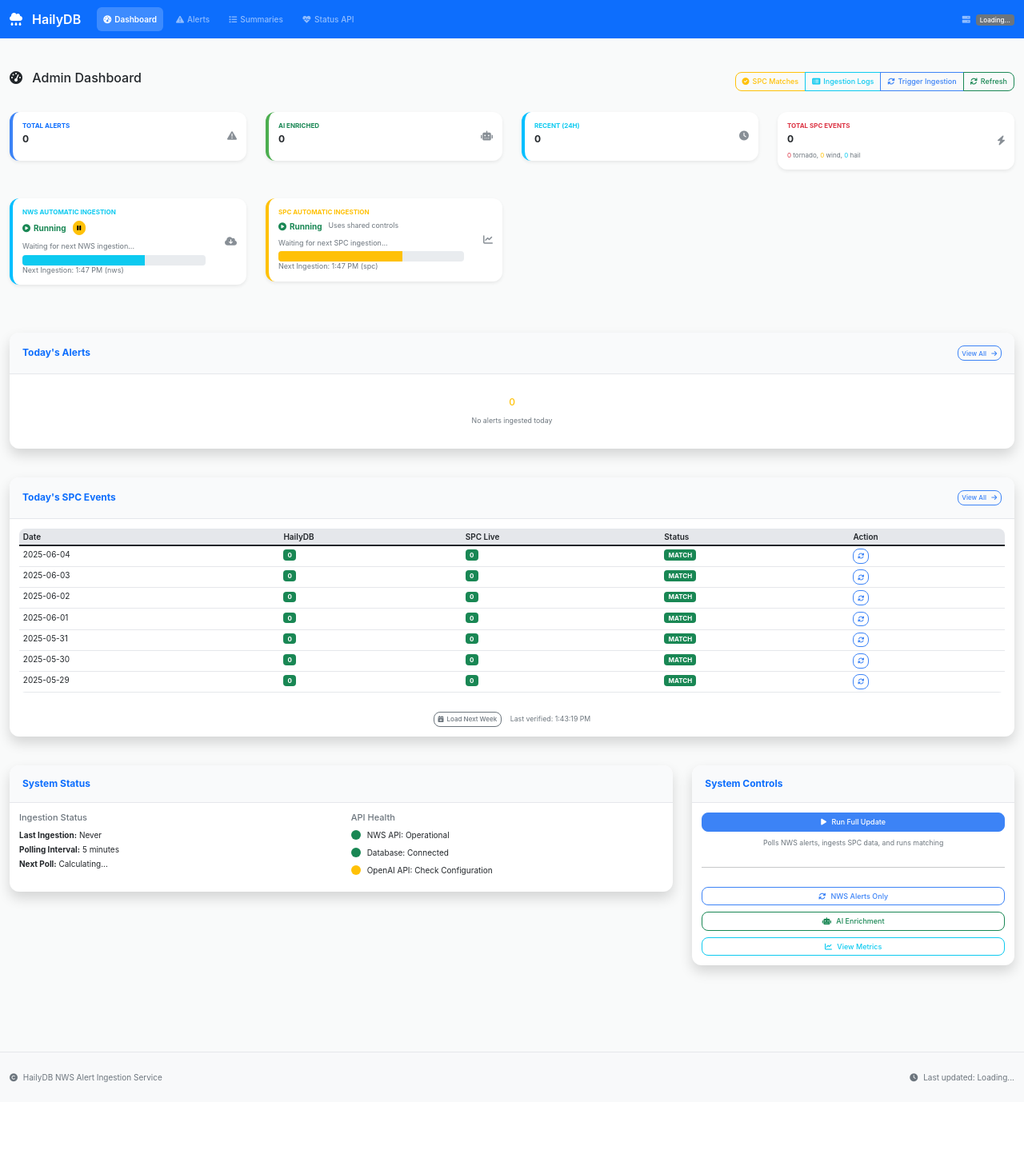
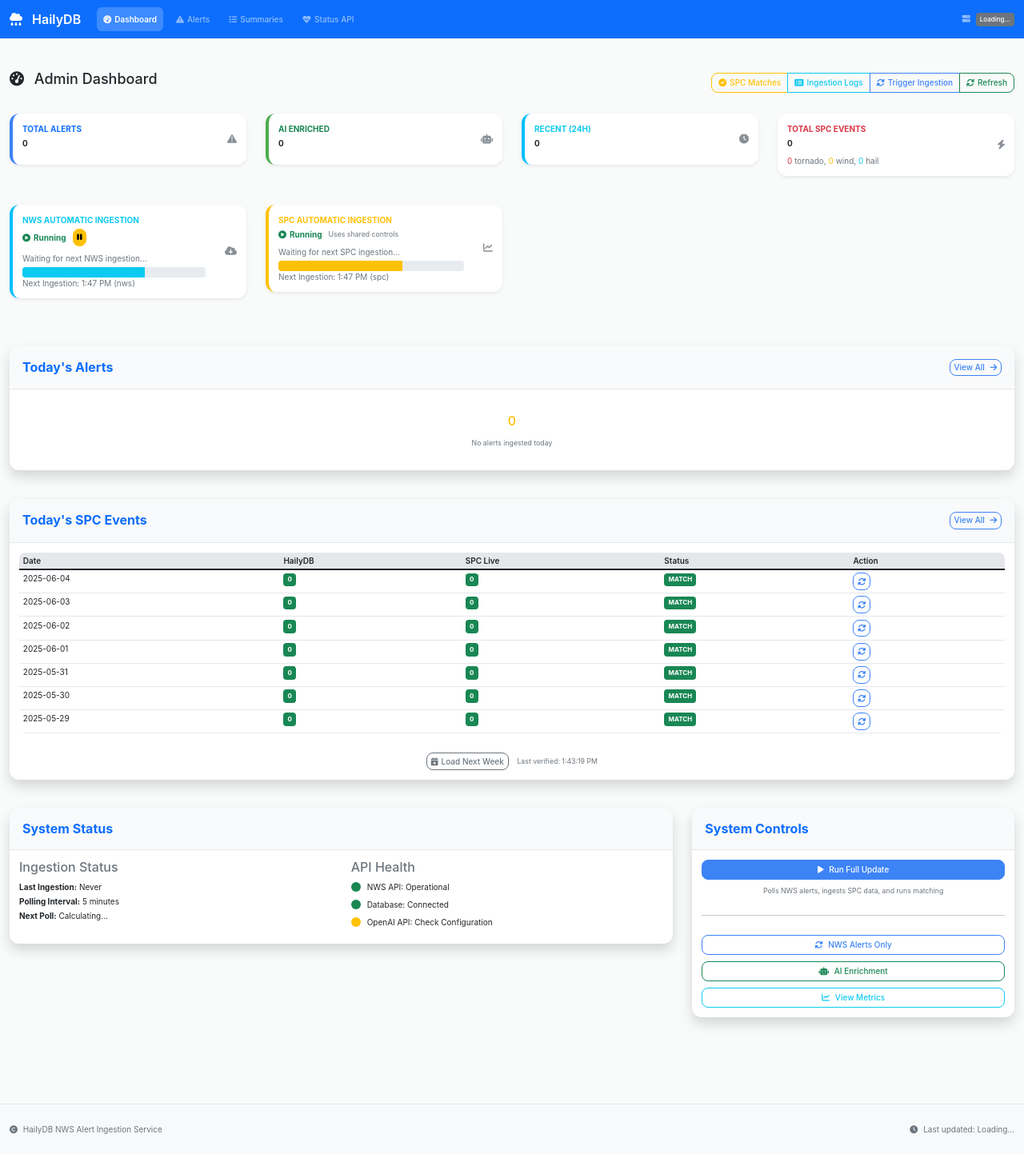
Before and after one commit to CMDVA/HailyDB, a Flask app: page /internal/dashboard in a window 1280 px wide. Shown: the whole page at 80% size. Before the commit the page ends 1353 px from the top, so only its background shows below. Run offline with Flask 3, Linux system fonts and the light colour scheme; data comes from the database, SQL or seed files in the repository; data that the repository does not hold is empty.

Commit message:
Improve readability by increasing text sizes across the entire user interface
Updates font sizes in global-compact.css to enhance UI readability, ensuring primary text and headers meet minimum size requirements.

Replit-Commit-Author: Agent
Replit-Commit-Session-Id: 70b28640-4b46-4441-a360-5633c25ca259
Replit-Commit-Screenshot-Url: https://storage.googleapis.com/screenshot-production-us-central1/b39f3a59-cba9-411d-a929-796ce937d19e/78f26c9d-5f7b-4211-b6b7-0b1e70ba7594.jpg

```diff
--- a/static/global-compact.css
+++ b/static/global-compact.css
@@ -1,27 +1,27 @@
 /* HailyDB Global Compact Design System */
 
-/* Base typography - 10px paragraph text, proportional headings max 20px */
-body {
+/* Base typography - 10px paragraph text, minimum 16px headers */
+body, p, div, span, td, th, li {
     font-size: 10px !important;
     line-height: 1.4 !important;
 }
 
-/* Proportional heading hierarchy */
+/* Header hierarchy - minimum 16px for primary text */
 .h1, h1 { font-size: 20px !important; margin-bottom: 0.5rem !important; }
-.h2, h2 { font-size: 18px !important; margin-bottom: 0.5rem !important; }
-.h3, h3 { font-size: 16px !important; margin-bottom: 0.5rem !important; }
-.h4, h4 { font-size: 14px !important; margin-bottom: 0.5rem !important; }
-.h5, h5 { font-size: 12px !important; margin-bottom: 0.5rem !important; }
-.h6, h6 { font-size: 11px !important; margin-bottom: 0.5rem !important; }
+.h2, h2 { font-size: 19px !important; margin-bottom: 0.5rem !important; }
+.h3, h3 { font-size: 18px !important; margin-bottom: 0.5rem !important; }
+.h4, h4 { font-size: 17px !important; margin-bottom: 0.5rem !important; }
+.h5, h5 { font-size: 16px !important; margin-bottom: 0.5rem !important; }
+.h6, h6 { font-size: 16px !important; margin-bottom: 0.5rem !important; }
 
 /* Bootstrap component overrides */
-.btn { font-size: 9px !important; padding: 0.25rem 0.5rem !important; }
-.btn-sm { font-size: 8px !important; padding: 0.15rem 0.3rem !important; }
-.form-control, .form-select { font-size: 9px !important; padding: 0.25rem 0.5rem !important; }
+.btn { font-size: 10px !important; padding: 0.25rem 0.5rem !important; }
+.btn-sm { font-size: 10px !important; padding: 0.15rem 0.3rem !important; }
+.form-control, .form-select { font-size: 10px !important; padding: 0.25rem 0.5rem !important; }
 .card { margin-bottom: 0.75rem !important; }
 .card-body { padding: 0.75rem !important; }
-.card-title { font-size: 14px !important; }
-.card-header h6 { font-size: 12px !important; }
+.card-title { font-size: 16px !important; }
+.card-header h6 { font-size: 16px !important; }
 
 /* Table compact styling */
 .table { font-size: 10px !important; }
@@ -33,11 +33,14 @@ body {
     padding: 0.2rem 0.3rem !important;
 }
 
-/* Bootstrap utility overrides */
-.text-xs { font-size: 8px !important; }
-.text-sm { font-size: 9px !important; }
-.small { font-size: 9px !important; }
+/* Bootstrap utility overrides - force normal text to 10px */
+.text-xs { font-size: 10px !important; }
+.text-sm { font-size: 10px !important; }
+.small { font-size: 10px !important; }
 .fa-2x { font-size: 1.2em !important; }
+
+/* Override Bootstrap's font-weight-bold classes */
+.font-weight-bold, .fw-bold { font-size: 10px !important; }
 
 /* Navigation and alerts */
 .navbar-brand { font-size: 16px !important; }
```
Also changed, not shown: attached_assets/Screenshot 2025-06-04 at 09.43.37.png (added), attached_assets/Screenshot 2025-06-04 at 09.43.58.png (added).
